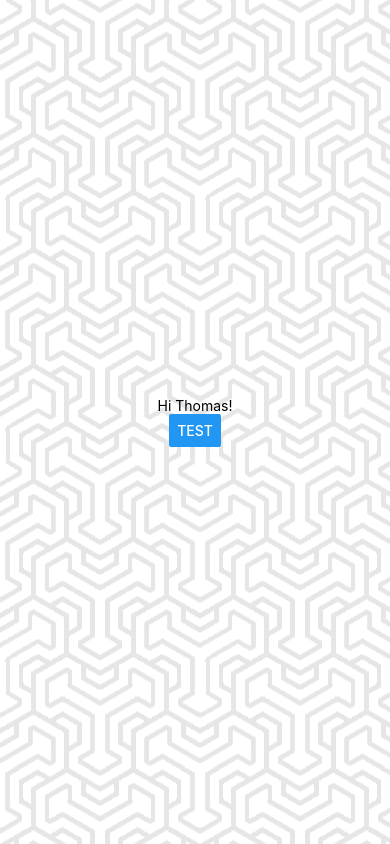
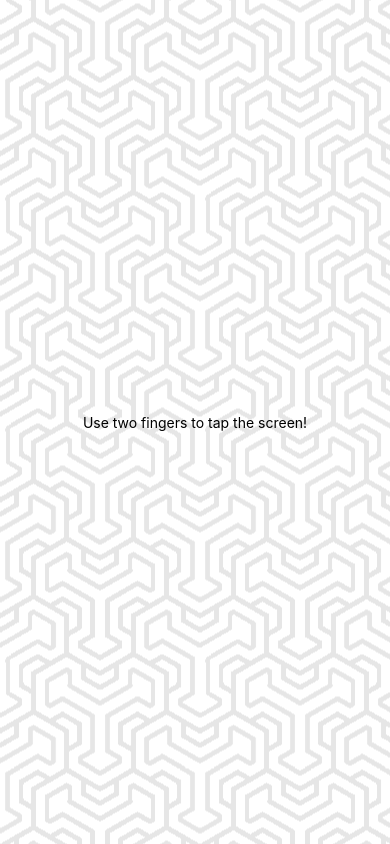
Before and after one commit to zloutek1/FireShare, a React Native app: screen / in a window 390 px wide. Built offline with nearby package versions, Linux system fonts and the light colour scheme.

Commit message:
Add MultiTap component
Signed-off-by: Aandrej2 <andrej.zlamala@revolware.com>

```diff
--- a/App.js
+++ b/App.js
@@ -1,33 +1,61 @@
 import { StatusBar } from 'expo-status-bar';
 import React from 'react';
-import { StyleSheet, Text, View, Button, Image } from 'react-native';
+import { StyleSheet, Text, View, Image } from 'react-native';
 
+import MultiTap from './MultiTap'
 import * as DocumentPicker from 'expo-document-picker';
 const background_parcel = require('./assets/background_parcel_trans.png');
 
 
 export default class App extends React.Component {
 
+  state = {
+    files: [],
+  }
+
   clicked = (event) => {
     console.log("AAA");
     DocumentPicker.getDocumentAsync({
       type: "*/*",
-      copyToCacheDirectory: true,
-      multiple: false
+      copyToCacheDirectory: false,
+      multiple: true
     }).then((e) => {
-      console.log("Result: ", e);
+      if(e.type === 'success' && e.uri) {
+        console.log("File: ", e);
+        this.state.files.push(e);
+        this.setState({
+          files: this.state.files,
+        })
+      }
     })
   }
 
   render() {
+    const {files} = this.state
+
     return (
         <View style={styles.container}>
+          <MultiTap onPress={this.clicked}>
             <Image source={background_parcel} style={styles.backgroundImage} backgroundColor={"#10101F0A"} opacity={0.5} />
             <View style={styles.app}>
-              <Text>Hi Thomas!</Text>
+              <Text>Use two fingers to tap the screen!</Text>
               <StatusBar style="auto"/>
-              <Button onPress={this.clicked} title="Test">File Input</Button>
+              <View>
+                {files.length > 0 && (
+                  <View>
+                    <Text>{"\n"}Uploaded files:</Text>
+                  </View>
+                )}
+                {files.map((item) => {
+                  return (
+                    <View key={`file-`+item.name}>
+                      <Text>{item.name}</Text>
+                    </View>
+                  )
+                })}
+              </View>
             </View>
+          </MultiTap>
         </View>
     );
   }
@@ -53,5 +81,9 @@ const styles = StyleSheet.create({
     flex: 1,
     alignItems: 'center',
     justifyContent: 'center'
+  },
+  imagePreview: {
+    flex: 1,
+    width: '10px'
   }
 });
--- /dev/null
+++ b/MultiTap.js
@@ -0,0 +1,41 @@
+import React from 'react';
+import {StyleSheet, View} from 'react-native';
+
+
+export default class MultiTap extends React.Component {
+  static defaultProps = {
+    onPress: () => null,
+  }
+
+  onStartShouldSetResponder = (event) => {
+    const {nativeEvent} = event;
+    if(nativeEvent.touches.length === 2) {
+      return true;
+    }
+
+    return false;
+  }
+
+  onResponderRelease = (event) => {
+    this.props.onPress();
+  }
+
+  render () {
+    return (
+      <View
+        style={styles.view}
+        onStartShouldSetResponder={this.onStartShouldSetResponder}
+        onResponderRelease={this.onResponderRelease}
+      >
+        {this.props.children}
+      </View>
+    )
+  }
+}
+
+const styles = StyleSheet.create({
+  view: {
+    width: '100%',
+    height: '100%',
+  }
+});
```
